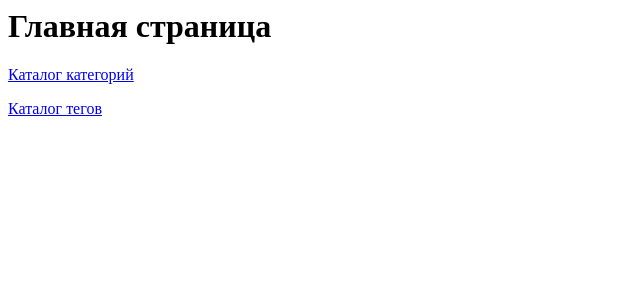
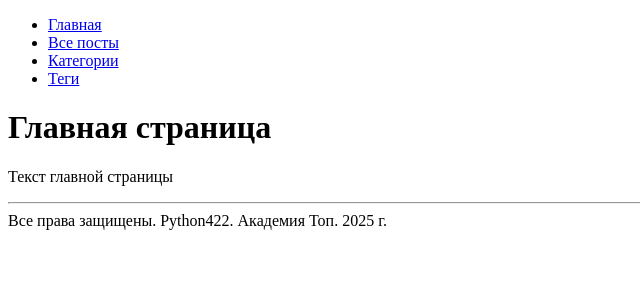
Before and after one commit to AlexMacks/python422, a Django app: page / in a window 1280 px wide. Shown: the top 300 px of the page, without its empty margins (0-640 px from the left). Run offline with Django 5.2, Linux system fonts and the light colour scheme.

Commit message:
hw22: добавили навигационное меню, модифицировали base и main.html

```diff
--- a/blog/settings.py
+++ b/blog/settings.py
@@ -37,6 +37,7 @@ INSTALLED_APPS = [
     'django.contrib.sessions',
     'django.contrib.messages',
     'django.contrib.staticfiles',
+    'python_blog',
 ]
 
 MIDDLEWARE = [
--- a/blog/urls.py
+++ b/blog/urls.py
@@ -6,6 +6,6 @@ from django.urls import include
 
 urlpatterns = [
     path('admin/', admin.site.urls),
-    path('', main),
+    path("", main, name="main"),
     path('posts/', include('python_blog.urls')),
 ]
--- /dev/null
+++ b/python_blog/templates/menu_include.html
@@ -0,0 +1,9 @@
+<nav>
+    <ul>
+        {% for item in menu_items %}
+            <li>
+                <a href="{% url item.url_name %}">{{ item.title }}</a>
+            </li>
+        {% endfor %}
+    </ul>
+</nav>
--- a/python_blog/urls.py
+++ b/python_blog/urls.py
@@ -1,8 +1,8 @@
 # APP URLS
-app_name = 'blog'
 from django.contrib import admin
 from django.urls import path
 from python_blog.views import catalog_categories, catalog_tags, catalog_posts, category_detail, tag_detail, post_detail
+app_name = 'blog'
 
 urlpatterns = [
     # Каталог постов
--- a/python_blog/views.py
+++ b/python_blog/views.py
@@ -3,7 +3,6 @@ from django.http import HttpResponse
 from django.urls import reverse
 
 # Create your views here.
-
 CATEGORIES = [
     {'slug': 'python', 'name': 'Python'},
     {'slug': 'django', 'name': 'Django'},
@@ -11,27 +10,38 @@ CATEGORIES = [
     {'slug': 'docker', 'name': 'Docker'},
     {'slug': 'linux', 'name': 'Linux'},
 ]
+
+MENU_ITEMS = [
+    {"title": "Главная", "url_name": "main"},
+    {"title": "Все посты", "url_name": "blog:posts"},
+    {"title": "Категории", "url_name": "blog:categories"},
+    {"title": "Теги", "url_name": "blog:tags"},
+]
+
 def main(request):
     catalog_categories_url = reverse('blog:categories')
     catalog_tags_url = reverse('blog:tags')
-    return HttpResponse(f"""
-        <h1>Главная страница</h1>
-        <p><a href="{catalog_categories_url}">Каталог категорий</a></p>
-        <p><a href="{catalog_tags_url}">Каталог тегов</a></p>
-    """)
+    context = {
+        "title": "Главная страница",
+        "text": "Текст главной страницы",
+        "user_status": "moderator",
+        "menu_items": MENU_ITEMS,
+    }
+    return render(request, "main.html", context)
 
 
 def catalog_categories(request):
     links = []
     for category in CATEGORIES:
-        url = reverse('blog:category_detail', args=[category['slug']])
+        url = reverse("blog:category_detail", args=[category["slug"]])
         links.append(f'<p><a href="{url}">{category["name"]}</a></p>')
 
-    return HttpResponse(f"""
-        <h1>Каталог категорий</h1>
-        {''.join(links)}
-        <p><a href="{reverse('blog:posts')}">К списку постов</a></p>
-    """)
+    context = {
+        "title": "Категории",
+        "text": "Текст страницы с категориями",
+        "categories": CATEGORIES,
+    }
+    return render(request, "catalog_categories.html", context)
 
 def category_detail(request, category_slug):
     category = [cat for cat in CATEGORIES if cat['slug'] == category_slug][0]
--- a/templates/base.html
+++ b/templates/base.html
@@ -10,6 +10,7 @@
 <body>
     <header>
     {% comment %} Будет подключатся menu_include.html {% endcomment %}
+    {% include "menu_include.html" %}
     </header>
     <!-- Базовый шаблон. Блок main -->
     <main>
--- a/templates/main.html
+++ b/templates/main.html
@@ -3,4 +3,8 @@
 Главная страница
 {% endblock %}
 {% block content %}
+<h1>{{ title }}</h1>
+<p>{{ text }}</p>
+<hr>
+{% endblock %}
 <!-- main.html  шаблон. Блок content -->
```
